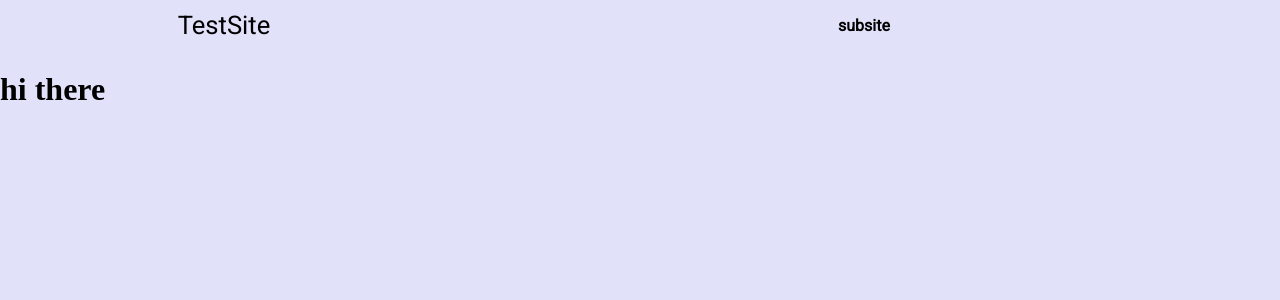
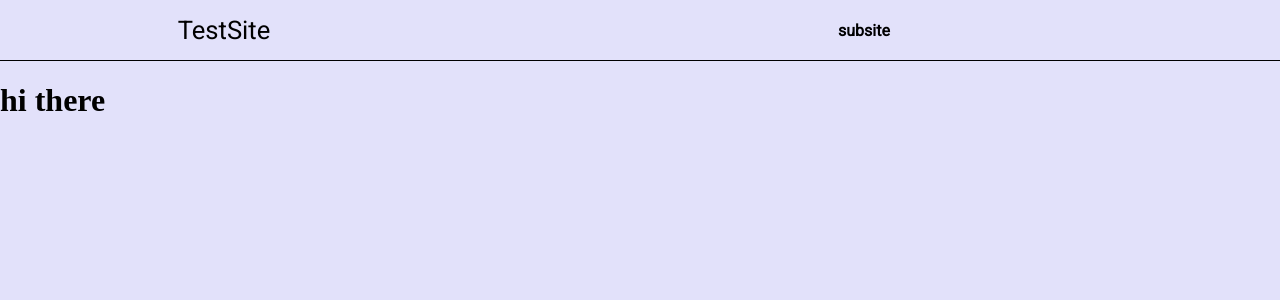
Before and after one commit to onadakoa/KrisInc, a Next.js app: page / in a window 1280 px wide. Shown: the top 300 px of the page. Built offline with nearby package versions, Linux system fonts and the light colour scheme.

Commit message:
NavBar Border Bottom Black

```diff
--- a/src/components/NavBar.module.css
+++ b/src/components/NavBar.module.css
@@ -1,12 +1,14 @@
 .NavBar {
     background-color: transparent;
     width: 100vw;
-    height: 50px;
+    height: 60px;
 
     display: grid;
     grid-template-columns: 35% auto;
 
     color: black;
+
+    border-bottom: 1px solid black;
 }
 
 .NavBar {
```
